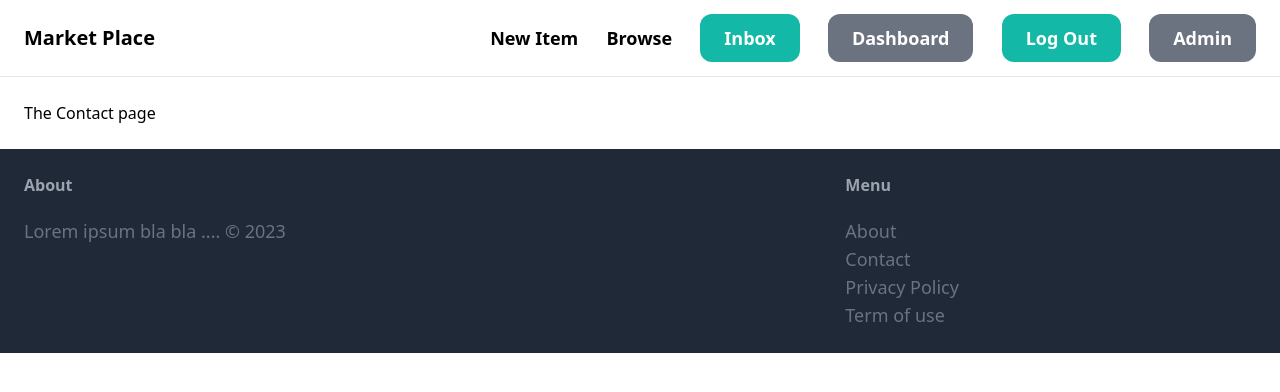
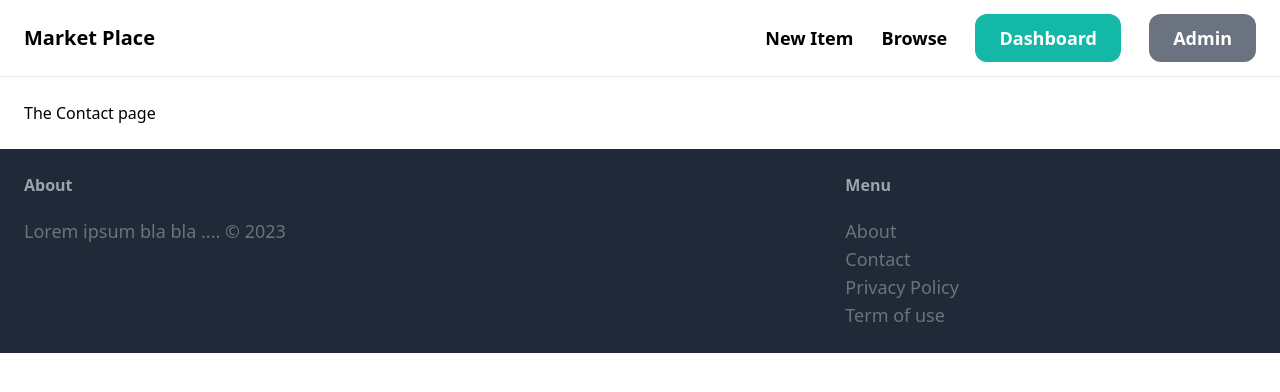
Before and after one commit to mulatmek/MarketPlace-Django, a Django app: page /contact/ in a window 1280 px wide. Shown: the top 392 px of the page. Run offline with Django 4.2, Linux system fonts and the light colour scheme; the visitor is signed in with stand-in values (Sample User, id 1); some libraries are stand-ins or nearby versions.

Commit message:
remove inbox option

```diff
--- a/core/templates/core/base.html
+++ b/core/templates/core/base.html
@@ -18,9 +18,7 @@
                 <a href = "{%url 'core:signup'%}" class = "px-6 py-3 text-lg font-semibold bg-teal-500 text-white rounded-xl hover:bg-teal-700">Sigh Up</a>
                 <a href = "{%url 'core:login'%}" class = "px-6 py-3 text-lg font-semibold bg-gray-500 text-white rounded-xl hover:bg-gray-700">Log In</a>
             {%else%}
-                <a href = "#" class = "px-6 py-3 text-lg font-semibold bg-teal-500 text-white rounded-xl hover:bg-teal-700">Inbox</a>
-                <a href = "{%url 'dashboard:index'%}" class = "px-6 py-3 text-lg font-semibold bg-gray-500 text-white rounded-xl hover:bg-gray-700">Dashboard</a>
-                <a href = "#" class = "px-6 py-3 text-lg font-semibold bg-teal-500 text-white rounded-xl hover:bg-gray-700">Log Out</a>
+                <a href = "{%url 'dashboard:index'%}" class = "px-6 py-3 text-lg font-semibold bg-teal-500 text-white rounded-xl hover:bg-gray-700">Dashboard</a>
                 {%if request.user.is_superuser%}
                     <a href = "{%url 'admin:index'%}" class = "px-6 py-3 text-lg font-semibold bg-gray-500 text-white rounded-xl hover:bg-gray-700">Admin</a>
                 {%endif%}
```
Also changed, not shown: item/migrations/0003_alter_item_price.py (added).
